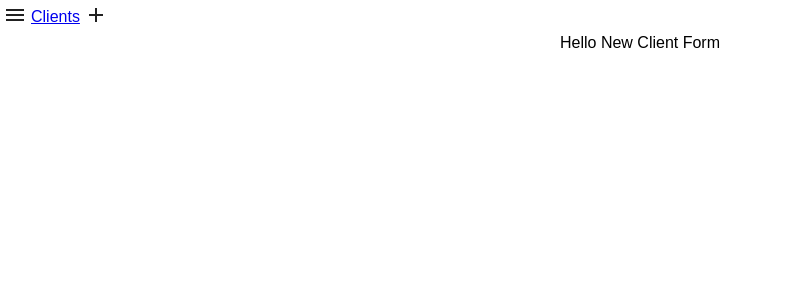
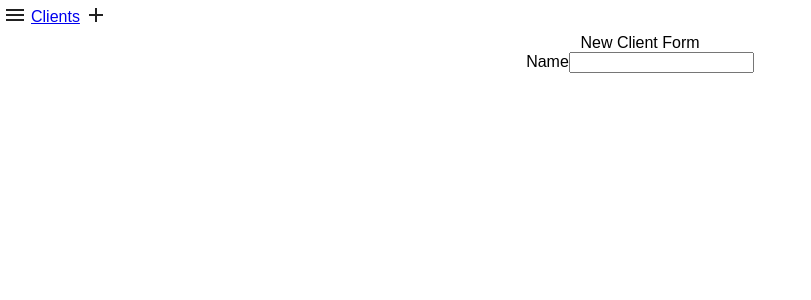
Before and after one commit to easynerdy/massagemoney, a React (Create React App) app: page /clients/new in a window 1280 px wide. Shown: the top 300 px of the page, without its empty margins (0-811 px from the left). Built offline with nearby package versions, Linux system fonts and the light colour scheme.

Commit message:
Stub initial form

```diff
--- a/src/App.js
+++ b/src/App.js
@@ -1,5 +1,5 @@
 import React, { Component } from 'react';
-import { BrowserRouter as Router, Route, Switch } from 'react-router-dom'
+import { BrowserRouter as Router, Route } from 'react-router-dom'
 import MuiThemeProvider from 'material-ui/styles/MuiThemeProvider';
 import MainMenu from './components/MainMenu';
 import './App.css';
--- a/src/components/ClientForm.js
+++ b/src/components/ClientForm.js
@@ -2,6 +2,12 @@ import React from 'react';
 
 export default class ClientForm extends React.Component {
   render() {
-    return <div>Hello New Client Form</div>
+    return <div>
+      <span>New Client Form</span>
+      <form>
+        <label>Name</label>
+        <input/>
+      </form>
+    </div>
   }
 };
--- a/src/components/MainMenu.js
+++ b/src/components/MainMenu.js
@@ -2,12 +2,6 @@ import React from 'react';
 import AddIcon from 'material-ui/svg-icons/content/add';
 import MenuIcon from 'material-ui/svg-icons/navigation/menu';
 import { Link } from 'react-router-dom'
-import {
-  Route
-} from 'react-router';
-import App from '../App';
-import Clients from './Clients';
-import ClientForm from './ClientForm';
 
 export default function MainMenu() {
   return (
```
